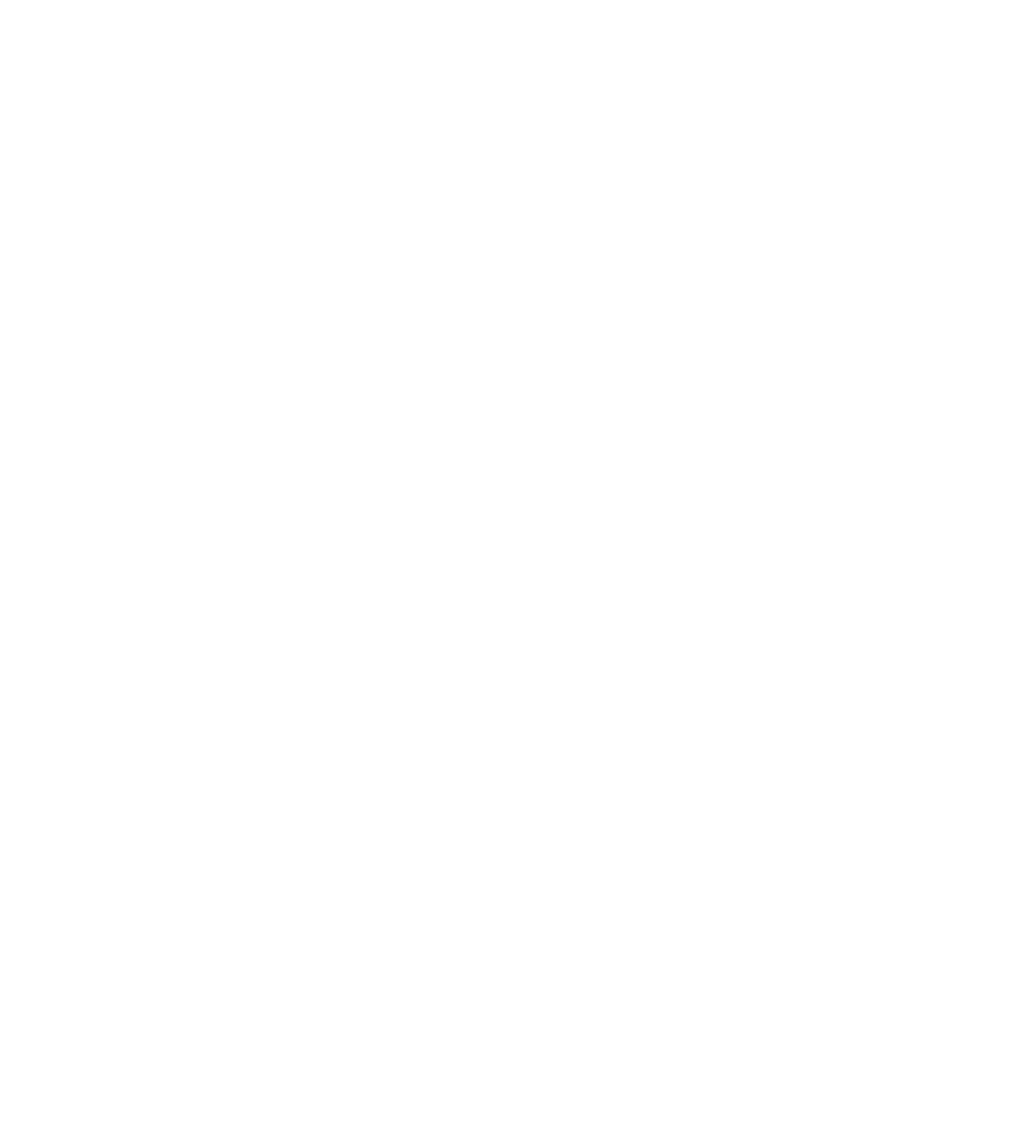
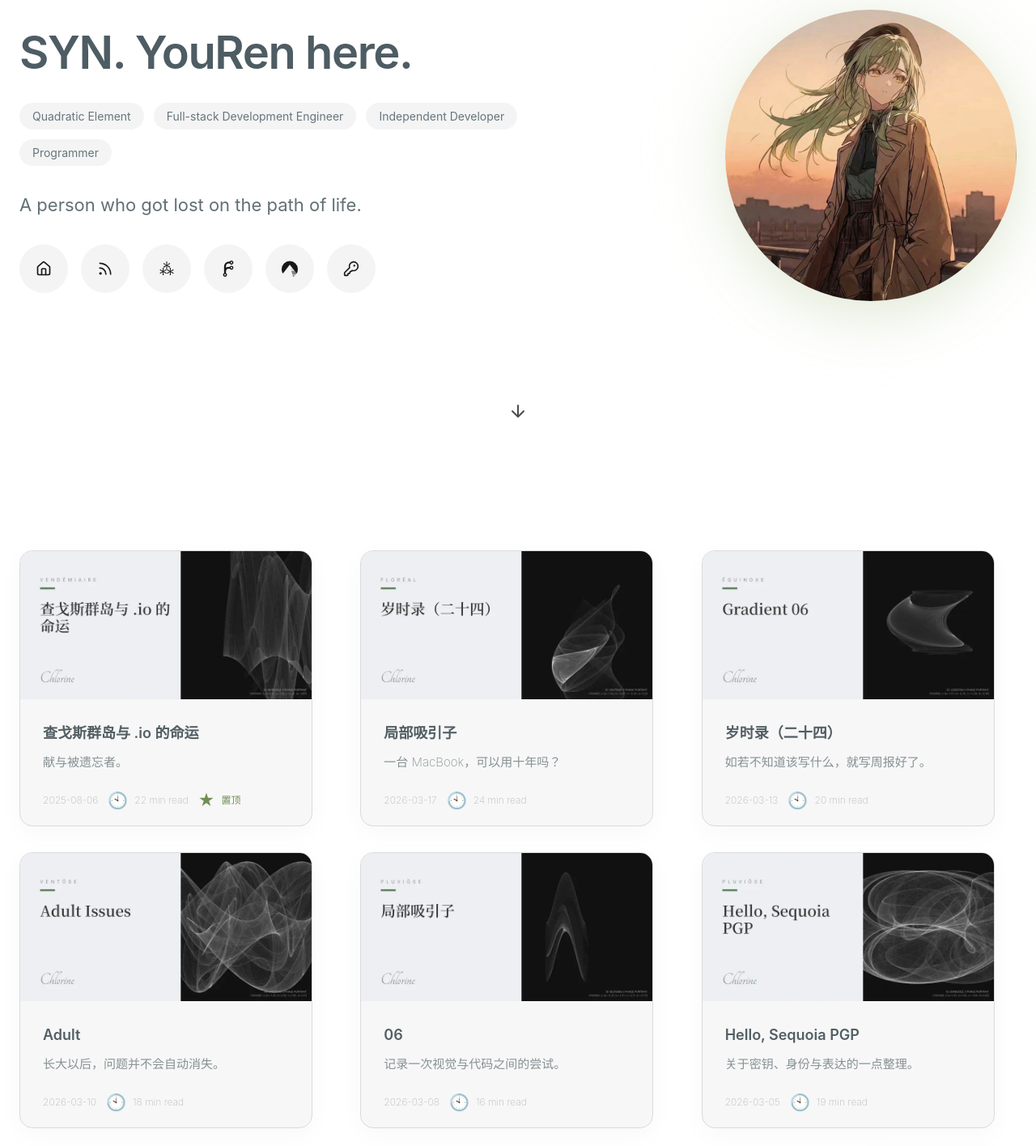
Before and after one commit to YouRen1320/Blog, a Nuxt app in the folder apps/web/: page / in a window 1280 px wide. Shown: the part 240-1656 px from the top of the page at 81% size. Before the commit the page ends 800 px from the top, so only its background shows below. Built offline with nearby package versions, Linux system fonts and the light colour scheme.

Commit message:
feat: 实现登录页面和文章卡片的设计

```diff
--- /dev/null
+++ b/apps/web/app/components/ArticleCard.vue
@@ -0,0 +1,46 @@
+<template>
+  <div
+    class="h-[341px] w-[362px] overflow-hidden rounded-2xl border border-[#dbdbdb] bg-[#f7f7f7] shadow-[0_8px_30px_rgba(0,0,0,0.03)]"
+  >
+    <img :src="post.cover" :alt="post.title" class="h-[183px] w-full object-cover">
+    <div class="px-7 pt-7">
+      <h3 class="text-[18px] font-semibold text-[#535f64]">
+        {{ post.title }}
+      </h3>
+      <div class="mt-3 text-[15px] font-extralight text-[#879194]">
+        {{ post.summary }}
+      </div>
+      <div class="mt-5 flex items-center gap-3 text-[12px] font-extralight text-[#b6bcbe]">
+        <div>{{ post.date }}</div>
+
+        <div class="flex items-center gap-2">
+          <span class="text-[20px]">🕙</span>
+          <span>{{ post.readingTime }}</span>
+        </div>
+
+        <div v-if="post.pinned" class="flex items-center gap-2 text-[#6f8f52]">
+          <span class="text-[20px]">★</span>
+          <span>置顶</span>
+        </div>
+      </div>
+    </div>
+  </div>
+</template>
+
+<script setup lang="ts">
+interface PostCard {
+  id: number
+  season: string
+  title: string
+  author: string
+  cover: string
+  summary: string
+  date: string
+  readingTime: string
+  pinned?: boolean
+}
+
+const props = defineProps<{
+  post: PostCard
+}>()
+</script>
--- a/apps/web/app/pages/index.vue
+++ b/apps/web/app/pages/index.vue
@@ -1,5 +1,170 @@
 <template>
-    <h1 class="text-3xl font-bold underline">
-        首页
-    </h1>
+    <section class="relative mx-auto min-h-[calc(100vh-64px)] max-w-7xl px-6">
+        <div class="grid min-h-[calc(100vh-64px)] items-center gap-[72px] lg:grid-cols-[1fr_auto]">
+            <div class="max-w-[720px] py-7">
+                <h1 class="text-[42px] font-semibold tracking-tight text-[#4e5c63] md:text-[56px]">
+                    SYN. YouRen here.
+                </h1>
+
+                <div class="mt-5 flex flex-wrap gap-3 text-[14px]">
+                    <div v-for="tag in tags" :key="tag"
+                        class="rounded-full bg-[rgb(244,244,244)] px-4 py-1.5 text-[#66757c]">
+                        {{ tag }}
+                    </div>
+                </div>
+
+                <p class="mt-8 text-[18px] text-[#627075] md:text-[22px]">
+                    A person who got lost on the path of life.
+                </p>
+
+                <div class="mt-8 flex items-center gap-4">
+                    <a v-for="social in socials" :key="social.label" :href="social.href" :aria-label="social.label"
+                        class="group relative flex h-[60px] w-[60px] items-center justify-center rounded-full bg-[#f4f4f4] transition hover:-translate-y-0.5">
+                        <img :src="social.icon" :alt="social.label" class="h-5 w-5 object-contain opacity-90">
+
+                        <span
+                            class="pointer-events-none absolute top-[56px] left-1/2 -translate-x-1/2 whitespace-nowrap rounded-full bg-[rgb(244,244,244)] px-4 py-1.5 text-[14px] text-[#66757c] opacity-0 transition-opacity group-hover:opacity-100">
+                            {{ social.label }}
+                        </span>
+                    </a>
+                </div>
+            </div>
+
+            <div class="relative flex justify-center">
+                <div class="absolute inset-0 m-auto h-[320px] w-[320px] rounded-full bg-[#dfe7c8]/60 blur-3xl"></div>
+                <img :src="headImage" alt="YouRen avatar"
+                    class="relative h-[265px] w-[265px] rounded-full object-cover shadow-[0_20px_60px_rgba(180,200,160,0.28)] md:h-[360px] md:w-[360px]">
+            </div>
+        </div>
+
+        <div class="absolute bottom-10 left-1/2 -translate-x-1/2">
+            <img :src="downPageIcon" alt="Scroll down"
+                class="h-6 w-6 cursor-pointer opacity-70 transition hover:opacity-100">
+        </div>
+    </section>
+
+    <section class="mx-auto mt-[120px] max-w-7xl px-6">
+        <div class="grid gap-8 md:grid-cols-2 xl:grid-cols-3">
+            <ArticleCard v-for="item in postList" :key="item.id" :post="item" />
+        </div>
+
+        <div class="mt-6 flex justify-end pr-6">
+            <div
+                class="flex h-[52.5px] w-[162px] cursor-pointer items-center justify-center rounded-lg border border-[#d9d9d9] bg-white font-mono text-[16px] text-[#5f6a6f] shadow-[0_6px_20px_rgba(0,0,0,0.04)] transition hover:bg-[#f8f8f8]">
+                <span class="mr-4 text-[28px]">→</span>
+                <span>阅读更多</span>
+            </div>
+        </div>
+    </section>
 </template>
+
+<script setup lang="ts">
+import ArticleCard from '../components/ArticleCard.vue'
+import headImage from '../assets/image/head.jpg'
+import IoCover from '../assets/image/Io.webp'
+import ChronicleCover from '../assets/image/chronicle.webp'
+import GradientCover from '../assets/image/gradient.webp'
+import IssuesCover from '../assets/image/Issues.webp'
+import LattractionCover from '../assets/image/lattraCtion.webp'
+import SequaiaCover from '../assets/image/sequaia.webp'
+
+import atomIcon from '../assets/svg/atom.svg'
+import codebergIcon from '../assets/svg/codeberg.svg'
+import downPageIcon from '../assets/svg/Down_Page.svg'
+import fediverseIcon from '../assets/svg/febiverse.svg'
+import forgejoIcon from '../assets/svg/forgejo.svg'
+import homeIcon from '../assets/svg/home.svg'
+import openPgpIcon from '../assets/svg/openPGP_Public_Key.svg'
+
+const tags = [
+    'Quadratic Element',
+    'Full-stack Development Engineer',
+    'Independent Developer',
+    'Programmer',
+]
+
+const socials = [
+    { label: 'Home', href: '#', icon: homeIcon },
+    { label: 'Atom', href: '#', icon: atomIcon },
+    { label: 'Fediverse', href: '#', icon: fediverseIcon },
+    { label: 'Forgejo', href: '#', icon: forgejoIcon },
+    { label: 'Codeberg', href: '#', icon: codebergIcon },
+    { label: 'OpenPGP', href: '#', icon: openPgpIcon },
+]
+
+const posts = ref([
+    {
+        id: 1,
+        season: 'VENDÉMIAIRE',
+        title: '查戈斯群岛与 .io 的命运',
+        author: 'Chlorine',
+        cover: IoCover,
+        summary: '献与被遗忘者。',
+        date: '2025-08-06',
+        readingTime: '22 min read',
+        pinned: true,
+    },
+    {
+        id: 2,
+        season: 'PLUVIÔSE',
+        title: '局部吸引子',
+        author: 'Chlorine',
+        cover: ChronicleCover,
+        summary: '一台 MacBook，可以用十年吗？',
+        date: '2026-03-17',
+        readingTime: '24 min read',
+    },
+    {
+        id: 3,
+        season: 'FLORÉAL',
+        title: '岁时录（二十四）',
+        author: 'Chlorine',
+        cover: GradientCover,
+        summary: '如若不知道该写什么，就写周报好了。',
+        date: '2026-03-13',
+        readingTime: '20 min read',
+    },
+    {
+        id: 4,
+        season: 'VENTÔSE',
+        title: 'Adult',
+        author: 'Chlorine',
+        cover: IssuesCover,
+        summary: '长大以后，问题并不会自动消失。',
+        date: '2026-03-10',
+        readingTime: '18 min read',
+    },
+    {
+        id: 5,
+        season: 'ÉQUINOXE',
+        title: '06',
+        author: 'Chlorine',
+        cover: LattractionCover,
+        summary: '记录一次视觉与代码之间的尝试。',
+        date: '2026-03-08',
+        readingTime: '16 min read',
+    },
+    {
+        id: 6,
+        season: 'PLUVIÔSE',
+        title: 'Hello, Sequoia PGP',
+        author: 'Chlorine',
+        cover: SequaiaCover,
+        summary: '关于密钥、身份与表达的一点整理。',
+        date: '2026-03-05',
+        readingTime: '19 min read',
+    },
+    {
+        id: 7,
+        season: 'AUTUMN',
+        title: '第七篇文章',
+        author: 'Chlorine',
+        cover: IoCover,
+        summary: '这条不会显示，因为只取前 6 条。',
+        date: '2026-03-01',
+        readingTime: '12 min read',
+    },
+])
+
+const postList = computed(() => posts.value.slice(0, 6))
+</script>
```
